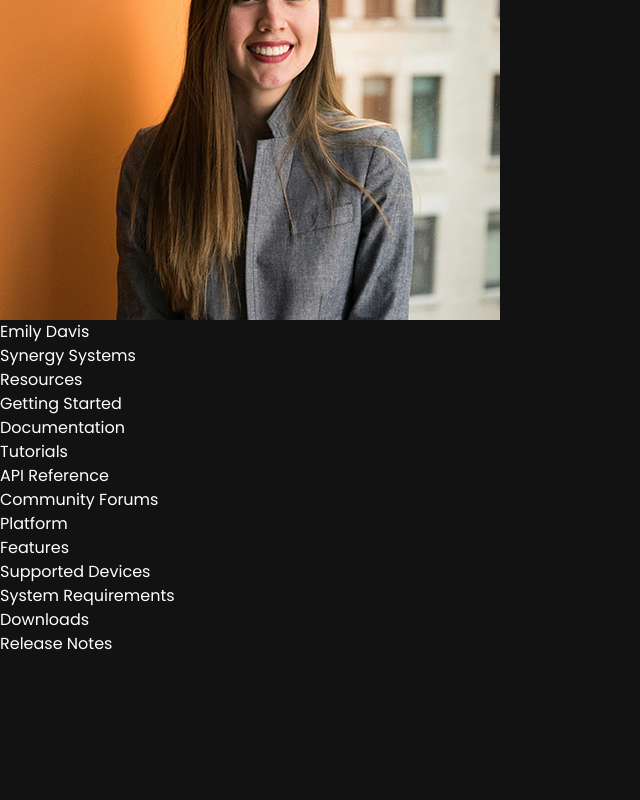
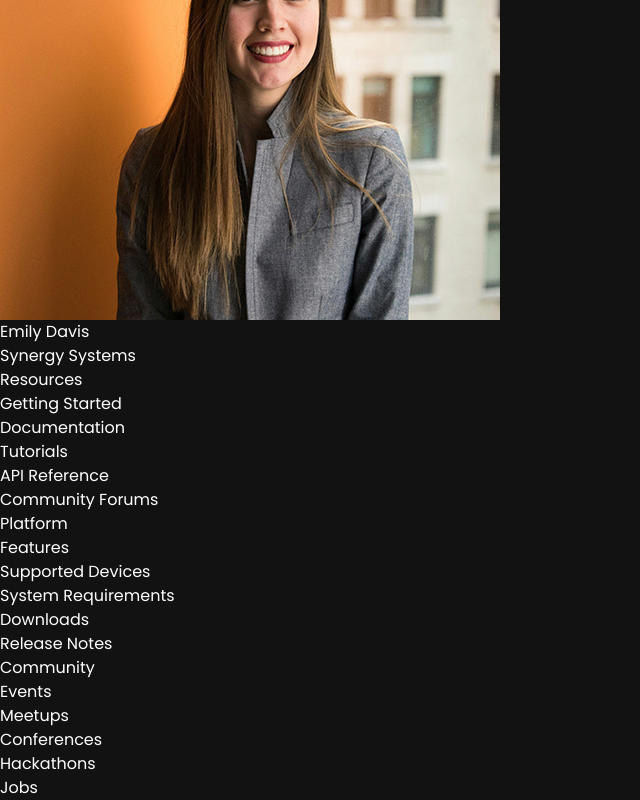
Before and after one commit to vidakpop/virtualreality, a React (Vite) app: page / in a window 1280 px wide. Shown: the part 7095-7895 px from the top of the page, without its empty margins (0-640 px from the left). Before the commit the page ends 7751 px from the top, so only its background shows below. Built offline with nearby package versions, Linux system fonts and the light colour scheme.

Commit message:
"Added Community section with links to Footer component"

```diff
--- a/src/components/Footer.jsx
+++ b/src/components/Footer.jsx
@@ -25,6 +25,16 @@
                     ))}
                 </ul>
             </div>
+            <div>
+                <h3 className='text-md font-semibold mb-4'>Community</h3>
+                <ul className='space-y-2'>
+                    {communityLinks.map((link,index)=>(
+                        <li key={index}>
+                          <a className='text-neutral-300 hover:text-white' href={link.href}>{link.text}</a>
+                        </li>
+                    ))}
+                </ul>
+            </div>
 
         </div>
     </footer>
```
